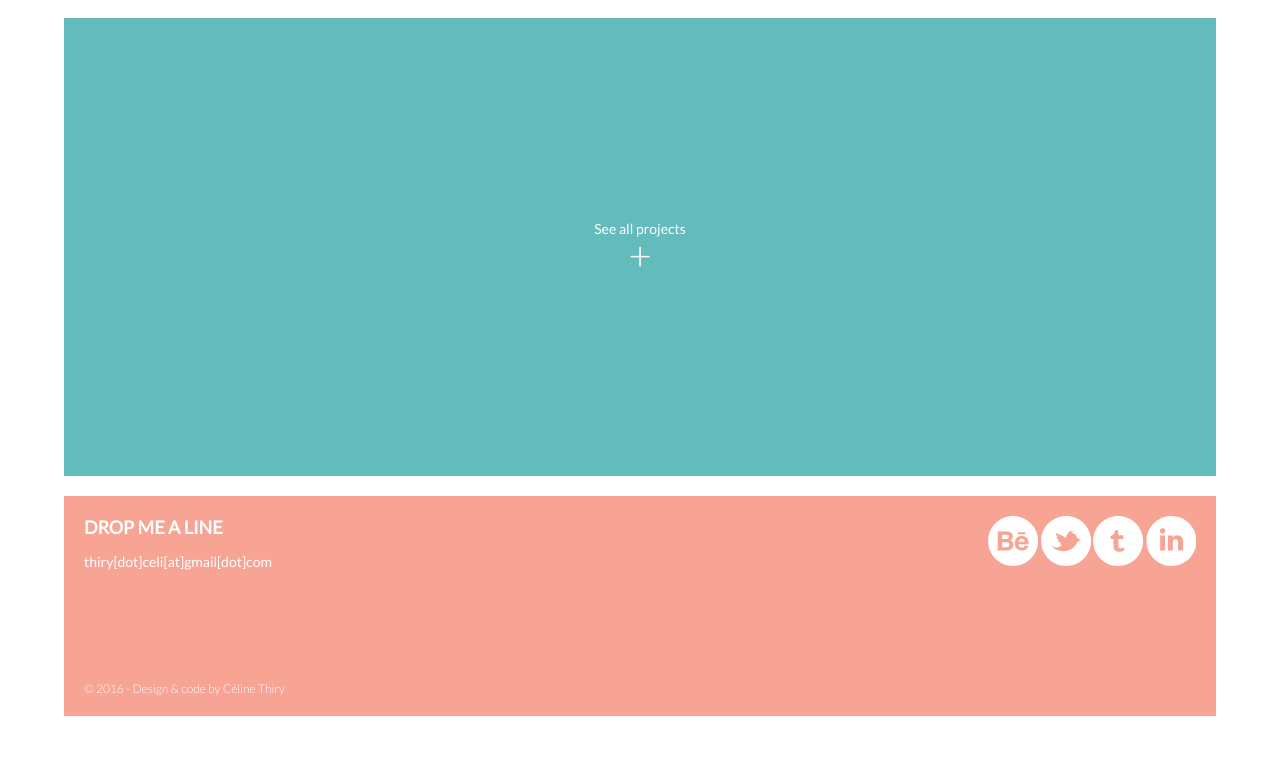
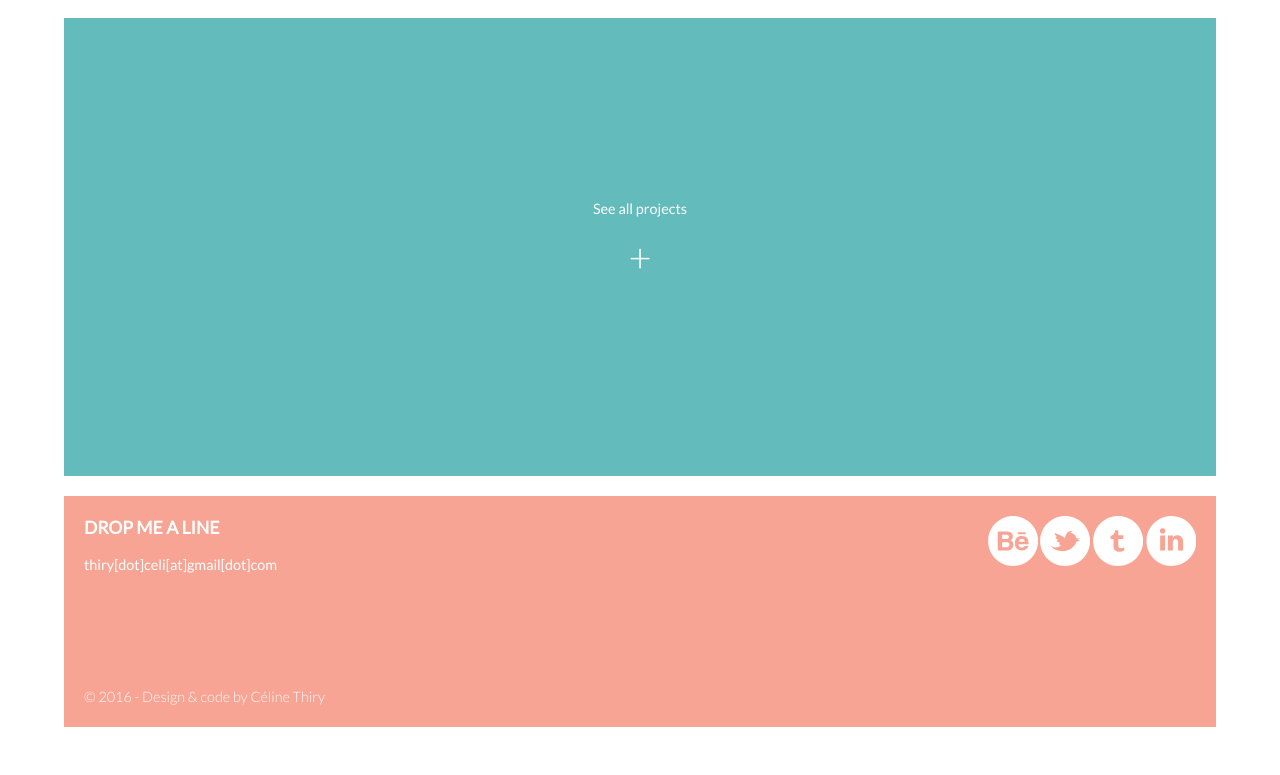
Before and after one commit to CelineThiry/new-portfolio, a plain HTML site: page index.html in a window 1280 px wide. Shown: the part 1495-2270 px from the top of the page. Drawn offline with nearby package versions, Linux system fonts and the light colour scheme.

Commit message:
Work in progress

```diff
--- a/js/script.js
+++ b/js/script.js
@@ -5,6 +5,7 @@ function isWideScreen() {
 	return width >= 690;
 }
 
+var figureHeight = $('figure').css('height');
 
 function resizeContentForWideScreens() {
 	console.log('resizeContentForWideScreens');
@@ -13,7 +14,7 @@ function resizeContentForWideScreens() {
     $('.header').css('height',marginLeftOfBodyContainer);
     $('.body-container').css('margin-top',marginLeftOfBodyContainer).css('margin-bottom',marginLeftOfBodyContainer);
 
-    var figureHeight = $('figure').css('height');
+
     $('.main__intro-block').css('height',figureHeight);
     $('.button-block').css('height',figureHeight);
 }
@@ -22,6 +23,9 @@ function resizeContentForSmallScreens() {
 	console.log('resizeContentForSmallScreens');
 	var headerHeight = $('.header').css('height');
 	$('.body-container').css('margin-top',headerHeight).css('margin-bottom',headerHeight);
+
+	$('.button-block').css('height',figureHeight);
+	$('figure').css('height',figureHeight);
 }
 
 function resizeContent() {
--- a/sass/_mediaqueries.scss
+++ b/sass/_mediaqueries.scss
@@ -16,7 +16,7 @@
 
 }
 
-@media screen and (min-width: 800px) {
+@media screen and (min-width: 850px) {
 
 	.large-6{
 		width: 50%;
--- a/sass/style.scss
+++ b/sass/style.scss
@@ -76,16 +76,20 @@ $general-padding: 0px;
 	text-transform: $uppercase;
 }
 
-h1 { @include paragraph-style($serif, 36px, $bk-color, 45px, 400, italic, none, none); }
-h2 { @include paragraph-style($sans-serif, 18px, $bk-color, 22px, bold, normal, none, uppercase); }
-.links { @include paragraph-style($sans-serif, 14px, $dark-color, 17px, 400, normal, none, none); }
+h1 { @include paragraph-style($serif, 180%, $bk-color, 140%, 400, italic, none, none); }
+h2 { @include paragraph-style($sans-serif, 110%, $bk-color, 140%, bold, normal, none, uppercase); }
+.links { @include paragraph-style($sans-serif, 90%, $dark-color, 140%, 400, normal, none, none); }
 .links:hover{text-decoration: underline;}
-p,a { @include paragraph-style($sans-serif, 14px, $bk-color, 17px, 400, normal, none, none); }
-.excerpt { @include paragraph-style($serif, 20px, $bk-color, 25px, 400, italic, none, none); }
-.tag { @include paragraph-style($sans-serif, 12px, $bk-color, 15px, 300, normal, none, none); }
+p,a { @include paragraph-style($sans-serif, 90%, $bk-color, 140%, 400, normal, none, none); }
+.excerpt { @include paragraph-style($serif, 150%, $bk-color, 140%, 300, italic, none, none); }
+.tag { @include paragraph-style($sans-serif, 90%, $bk-color, 140%, 300, normal, none, none); }
 
 
 /* 1. Body */
+body{
+	font-size: 16px;
+	line-height: 140%;
+}
 
 .body-container{
 	display: block;
```
Also changed, not shown: css/style.css, 1 other file.
